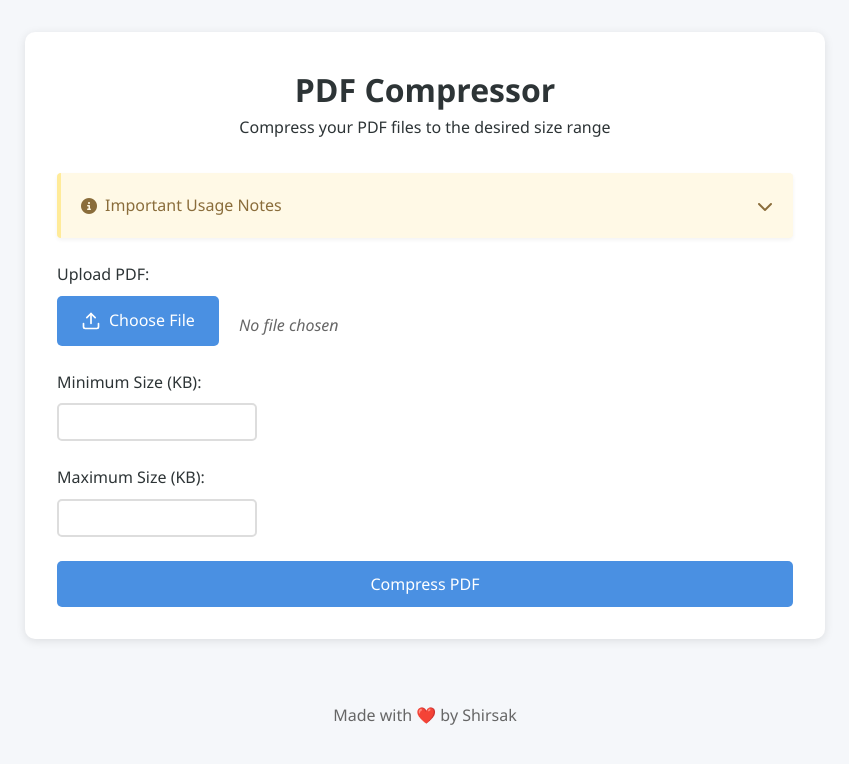
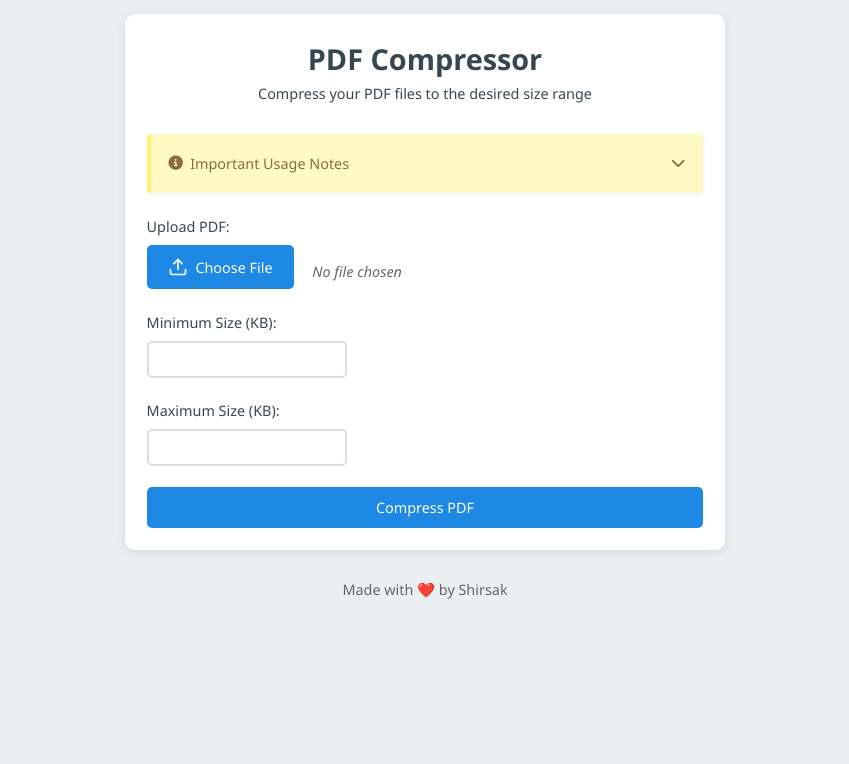
Before and after one commit to shirsakm/pdf-compressor, a Flask app: page / in a window 1280 px wide. Shown: the top 764 px of the page, without its empty margins (215-1064 px from the left). Run offline with Flask 3, Linux system fonts and the light colour scheme; parts of the project's set-up code (start-up, migrations or seed data) failed here and were passed over; some libraries are stand-ins or nearby versions.

Commit message:
Updated colors, scaled website, moved footer up

```diff
--- a/static/css/styles.css
+++ b/static/css/styles.css
@@ -1,9 +1,14 @@
 :root {
-    --primary-color: #4a90e2;
-    --background-color: #f5f7fa;
-    --text-color: #2d3436;
-    --success-color: #27ae60;
-    --error-color: #e74c3c;
+    --primary-color: #1E88E5;      /* Updated blue */
+    --background-color: #ECEFF1;   /* Updated light gray */
+    --text-color: #37474F;         /* Updated dark blue-gray */
+    --success-color: #43A047;      /* Updated green */
+    --error-color: #E53935;        /* Updated red */
+}
+
+html {
+    /* Scale down overall text size */
+    font-size: 90%;
 }
 
 * {
@@ -20,12 +25,12 @@ body {
 }
 
 .container {
-    max-width: 800px;
-    margin: 2rem auto;
-    padding: 2rem;
+    max-width: 600px;             /* Reduced width */
+    margin: 1rem auto;            /* Reduced margin */
+    padding: 1.5rem;              /* Reduced padding */
     background: white;
     border-radius: 10px;
-    box-shadow: 0 2px 10px rgba(0,0,0,0.1);
+    box-shadow: 0 2px 10px rgba(0, 0, 0, 0.1);
 }
 
 .header {
@@ -35,12 +40,12 @@ body {
 
 /* Info Note Styles */
 .info-note {
-    background: #fff9e6;
-    border-left: 4px solid #ffeb99;
+    background: #fff9c4;          /* Brighter yellow background */
+    border-left: 4px solid #fff176;  /* Brighter yellow border */
     border-radius: 4px;
     margin: 1.5rem 0;
     padding: 0.5rem;
-    box-shadow: 0 2px 4px rgba(0,0,0,0.05);
+    box-shadow: 0 2px 4px rgba(0, 0, 0, 0.05);
 }
 
 .info-summary {
@@ -60,7 +65,7 @@ body {
 
 .note-content {
     padding: 1rem;
-    border-top: 1px solid #ffeb99;
+    border-top: 1px solid #fff176;
     margin-top: 0.5rem;
 }
 
@@ -163,7 +168,8 @@ input[type="number"] {
 
 .footer {
     text-align: center;
-    padding: 2rem 0;
+    padding-top: 1rem;
+    padding-bottom: 2rem;
     color: #666;
     margin-top: auto;
 }
```
